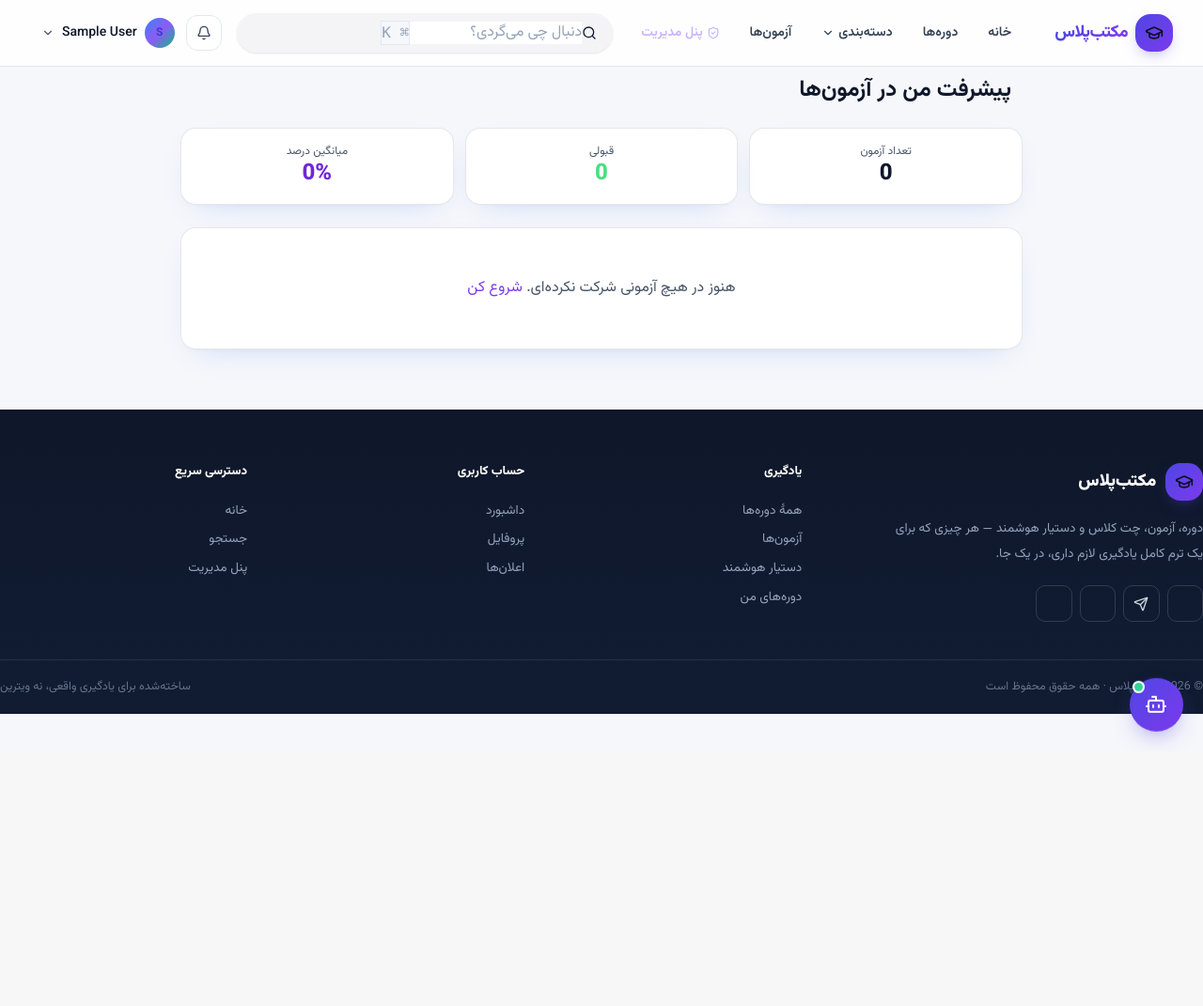
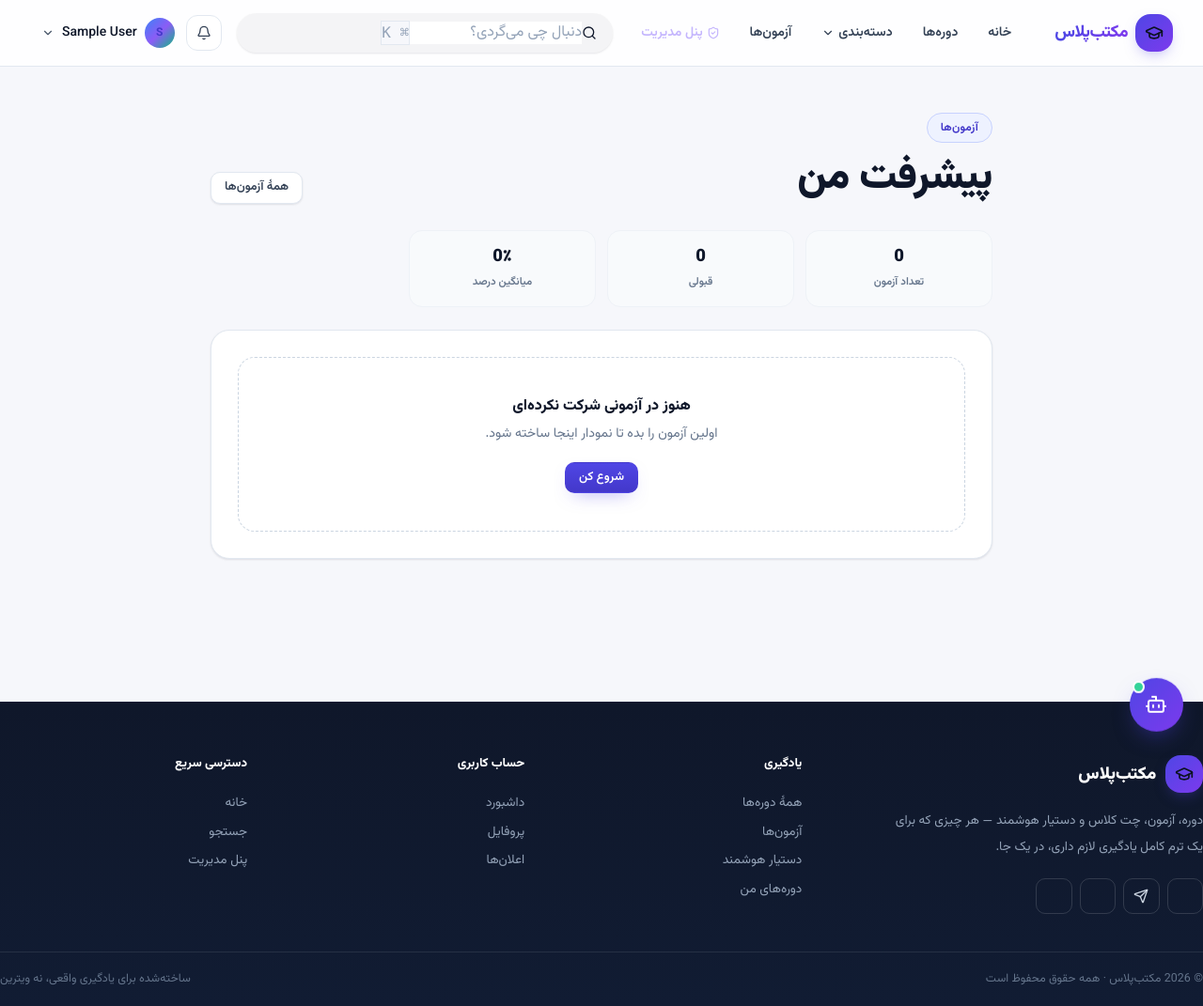
Before and after one commit to mohammadreza829/django_SchoolManagementSystem, a Django app: page /quiz/my-progress/ in a window 1280 px wide. Shown: the whole page at 94% size. Before the commit the page ends 792 px from the top, so only its background shows below. Run offline with Django 5.2, Linux system fonts and the light colour scheme; the visitor is signed in with stand-in values (Sample User, id 1); data that the repository does not hold is empty; some libraries are stand-ins or nearby versions.

Commit message:
feat(ui): ناوبری آزمون فقط بعد از ورود و قالب آزمون

```diff
--- a/quiz/templates/quiz/my_progress.html
+++ b/quiz/templates/quiz/my_progress.html
@@ -1,56 +1,45 @@
-{% extends 'accounts/base.html' %}
-{% block title %}پیشرفت من{% endblock %}
+{% extends 'base.html' %}
+{% block title %}پیشرفت من | مکتب‌پلاس{% endblock %}
 
 {% block content %}
-<div class="max-w-4xl mx-auto">
-    <div class="flex items-center gap-3 mb-6">
-        <i class="fas fa-chart-line text-2xl text-primary"></i>
-        <h1 class="text-2xl font-bold">پیشرفت من در آزمون‌ها</h1>
+<div class="container-x qz-wrap" style="max-width:52rem">
+  <div class="qz-head" data-reveal>
+    <div>
+      <span class="section-eyebrow">آزمون‌ها</span>
+      <h1 class="section-title mt-3">پیشرفت من</h1>
+    </div>
+    <a href="{% url 'quiz:quiz_list' %}" class="btn btn-ghost btn-sm">همهٔ آزمون‌ها</a>
   </div>
 
-    <!-- کارت‌های آمار -->
-    <div class="grid grid-cols-3 gap-3 mb-6">
-        <div class="bg-surface border border-white/10 rounded-2xl p-4 text-center">
-            <p class="text-xs text-gray-400">تعداد آزمون</p>
-            <p class="text-2xl font-extrabold">{{ stats.total }}</p>
-        </div>
-        <div class="bg-surface border border-white/10 rounded-2xl p-4 text-center">
-            <p class="text-xs text-gray-400">قبولی</p>
-            <p class="text-2xl font-extrabold text-green-400">{{ stats.passed }}</p>
-        </div>
-        <div class="bg-surface border border-white/10 rounded-2xl p-4 text-center">
-            <p class="text-xs text-gray-400">میانگین درصد</p>
-            <p class="text-2xl font-extrabold text-indigo-400">{{ stats.avg }}%</p>
-        </div>
+  <div class="qz-stats mb-6" data-stagger>
+    <div class="qz-stat" data-item><b class="fa-num">{{ stats.total }}</b><span>تعداد آزمون</span></div>
+    <div class="qz-stat" data-item><b class="fa-num text-emerald-600">{{ stats.passed }}</b><span>قبولی</span></div>
+    <div class="qz-stat" data-item><b class="fa-num">{{ stats.avg }}٪</b><span>میانگین درصد</span></div>
   </div>
 
-    <!-- نمودار -->
-    <div class="bg-surface border border-white/10 rounded-2xl p-5 mb-6">
+  <div class="qz-panel mb-6" data-reveal>
     {% if progress_data %}
     <canvas id="progressChart" height="110"></canvas>
     {% else %}
-        <p class="text-center text-gray-400 py-8">هنوز در هیچ آزمونی شرکت نکرده‌ای.
-            <a href="{% url 'quiz:quiz_list' %}" class="text-primary">شروع کن</a></p>
+    <div class="empty-state !p-10">
+      <h3>هنوز در آزمونی شرکت نکرده‌ای</h3>
+      <p>اولین آزمون را بده تا نمودار اینجا ساخته شود.</p>
+      <a href="{% url 'quiz:quiz_list' %}" class="btn btn-primary btn-sm">شروع کن</a>
+    </div>
     {% endif %}
   </div>
 
-    <!-- لیست تلاش‌ها -->
   {% if attempts %}
   <div class="space-y-2">
     {% for a in attempts %}
-        <a href="{% url 'quiz:quiz_result' a.id %}"
-           class="flex items-center justify-between bg-elevated rounded-xl p-3 hover:bg-hovered transition">
-            <span class="text-sm text-gray-200">{{ a.quiz.title }}</span>
-            <span class="text-sm font-bold {% if a.is_passed %}text-green-400{% else %}text-red-400{% endif %}">
-                {{ a.percentage }}%
-            </span>
+    <a href="{% url 'quiz:quiz_result' a.id %}" class="dash-course">
+      <span class="font-bold text-sm">{{ a.quiz.title }}</span>
+      <span class="mr-auto text-sm font-extrabold fa-num {% if a.is_passed %}text-emerald-600{% else %}text-rose-600{% endif %}">{{ a.percentage }}٪</span>
     </a>
     {% endfor %}
   </div>
   {% endif %}
 </div>
-
-<!-- دیتای نمودار را با json_script به فرمت JSON امن تبدیل می‌کنیم -->
 {{ progress_data|json_script:"progress-data" }}
 {% endblock %}
 
@@ -62,7 +51,6 @@
     if (!raw) return;
     var data = JSON.parse(raw.textContent);
     if (!data.length) return;
-
     var ctx = document.getElementById('progressChart');
     new Chart(ctx, {
       type: 'bar',
@@ -72,7 +60,7 @@
           label: 'درصد نمره',
           data: data.map(function (d) { return d.value; }),
           backgroundColor: data.map(function (d) {
-                        return d.passed ? 'rgba(34,197,94,0.7)' : 'rgba(239,68,68,0.7)';
+            return d.passed ? 'rgba(5,150,105,0.75)' : 'rgba(225,29,72,0.7)';
           }),
           borderRadius: 8
         }]
@@ -81,8 +69,8 @@
         responsive: true,
         plugins: { legend: { display: false } },
         scales: {
-                    y: { beginAtZero: true, max: 100, ticks: { color: '#8b92a9' }, grid: { color: 'rgba(255,255,255,0.06)' } },
-                    x: { ticks: { color: '#8b92a9' }, grid: { display: false } }
+          y: { beginAtZero: true, max: 100, ticks: { color: '#64748b' }, grid: { color: 'rgba(15,23,42,0.06)' } },
+          x: { ticks: { color: '#64748b' }, grid: { display: false } }
         }
       }
     });
--- a/templates/base.html
+++ b/templates/base.html
@@ -28,11 +28,6 @@
               glow: '0 10px 50px -10px rgba(139,92,246,.45), 0 0 0 1px rgba(255,255,255,.05)',
               'glow-gold': '0 10px 50px -10px rgba(251,191,36,.45)',
               card: '0 12px 40px -12px rgba(0,0,0,.6)'
-            },
-            animation: {
-              'float-slow': 'float 8s ease-in-out infinite',
-              shimmer: 'shimmer 2.5s linear infinite',
-              pop: 'pop .25s ease-out'
             }
           }
         }
@@ -41,6 +36,7 @@
     <link rel="stylesheet" href="{% static 'css/maktab.css' %}">
     <link rel="stylesheet" href="{% static 'css/nova.css' %}">
     <link rel="stylesheet" href="{% static 'css/redesign.css' %}">
+    <link rel="stylesheet" href="{% static 'css/unify.css' %}">
     <script defer src="https://unpkg.com/alpinejs@3.14.1/dist/cdn.min.js"></script>
     <script src="https://unpkg.com/lucide@latest/dist/umd/lucide.js"></script>
 </head>
@@ -55,7 +51,6 @@
         <div class="mesh-grain"></div>
     </div>
 
-    {# ============ NAVBAR ============ #}
     <header x-data="{ scrolled: false, open: false, menu: false }"
             @scroll.window="scrolled = window.scrollY > 20"
             :class="scrolled && 'is-scrolled'"
@@ -88,8 +83,10 @@
               </div>
             </div>
           </div>
+          {% if user.is_authenticated %}
           <a href="{% url 'quiz:quiz_list' %}" class="nav-link">آزمون‌ها</a>
-          {% if user.is_authenticated and user.is_superuser or user.role == 'admin' or user.role == 'teacher' %}
+          {% endif %}
+          {% if user.is_authenticated and user.is_superuser or user.is_authenticated and user.role == 'admin' or user.is_authenticated and user.role == 'teacher' %}
           <a href="{% url 'panel:dashboard' %}" class="nav-link flex items-center gap-1 !text-violet-300"><i data-lucide="shield-check" class="w-3.5 h-3.5"></i> پنل مدیریت</a>
           {% endif %}
         </nav>
@@ -124,6 +121,7 @@
                 <a href="{% url 'accounts:dashboard' %}" class="menu-item"><i data-lucide="layout-dashboard" class="w-4 h-4"></i> داشبورد</a>
                 <a href="{% url 'accounts:profile' %}" class="menu-item"><i data-lucide="user" class="w-4 h-4"></i> پروفایل</a>
                 <a href="{% url 'courses:my_courses' %}" class="menu-item"><i data-lucide="book-marked" class="w-4 h-4"></i> دوره‌های من</a>
+                <a href="{% url 'quiz:quiz_list' %}" class="menu-item"><i data-lucide="clipboard-check" class="w-4 h-4"></i> آزمون‌ها</a>
                 <a href="{% url 'qa:ask' %}" class="menu-item"><i data-lucide="bot" class="w-4 h-4"></i> دستیار هوشمند</a>
                 {% if user.is_superuser or user.role == 'admin' or user.role == 'teacher' %}
                 <div class="my-1 h-px bg-white/10"></div>
@@ -155,17 +153,19 @@
         <nav class="container-x py-4 grid gap-1">
           <a href="{% url 'home' %}" class="menu-item"><i data-lucide="home" class="w-4 h-4"></i> خانه</a>
           <a href="{% url 'courses:course_list' %}" class="menu-item"><i data-lucide="library" class="w-4 h-4"></i> دوره‌ها</a>
+          {% if user.is_authenticated %}
           <a href="{% url 'quiz:quiz_list' %}" class="menu-item"><i data-lucide="clipboard-check" class="w-4 h-4"></i> آزمون‌ها</a>
-          {% if user.is_authenticated %}<a href="{% url 'accounts:dashboard' %}" class="menu-item"><i data-lucide="layout-dashboard" class="w-4 h-4"></i> داشبورد</a>
-          <a href="{% url 'accounts:change_password' %}" class="menu-item"><i data-lucide="key-round" class="w-4 h-4"></i> تغییر رمز عبور</a>{% endif %}
-          {% if user.is_superuser or user.role == 'admin' or user.role == 'teacher' %}
+          <a href="{% url 'accounts:dashboard' %}" class="menu-item"><i data-lucide="layout-dashboard" class="w-4 h-4"></i> داشبورد</a>
+          <a href="{% url 'accounts:change_password' %}" class="menu-item"><i data-lucide="key-round" class="w-4 h-4"></i> تغییر رمز عبور</a>
+          {% endif %}
+          {% if user.is_authenticated %}{% if user.is_superuser or user.role == 'admin' or user.role == 'teacher' %}
           <div class="my-1 h-px bg-white/10"></div>
           <a href="{% url 'panel:dashboard' %}" class="menu-item !text-violet-300"><i data-lucide="shield-check" class="w-4 h-4"></i> پنل مدیریت</a>
           <a href="{% url 'panel:course_list' %}" class="menu-item"><i data-lucide="book-open-check" class="w-4 h-4"></i> مدیریت دوره‌ها</a>
           <a href="{% url 'panel:quiz_list' %}" class="menu-item"><i data-lucide="file-question" class="w-4 h-4"></i> مدیریت آزمون‌ها</a>
           <a href="{% url 'panel:results' %}" class="menu-item"><i data-lucide="bar-chart-3" class="w-4 h-4"></i> نتایج و نمرات</a>
           {% if user.is_superuser %}<a href="/admin/" class="menu-item !text-gold-300"><i data-lucide="key-round" class="w-4 h-4"></i> پنل جنگو</a>{% endif %}
-          {% endif %}
+          {% endif %}{% endif %}
         </nav>
       </div>
     </header>
@@ -215,7 +215,7 @@
         <div class="sf-col">
           <h4>یادگیری</h4>
           <a href="{% url 'courses:course_list' %}">همهٔ دوره‌ها</a>
-          <a href="{% url 'quiz:quiz_list' %}">آزمون‌ها</a>
+          {% if user.is_authenticated %}<a href="{% url 'quiz:quiz_list' %}">آزمون‌ها</a>{% endif %}
           <a href="{% url 'qa:ask' %}">دستیار هوشمند</a>
           {% if user.is_authenticated %}<a href="{% url 'courses:my_courses' %}">دوره‌های من</a>{% endif %}
         </div>
```
Also changed, not shown: quiz/templates/quiz/quiz_result.html (+27 -33 lines), quiz/templates/quiz/quiz_take.html (+26 -57 lines). Lines whose indentation alone changed are shown as unchanged.
